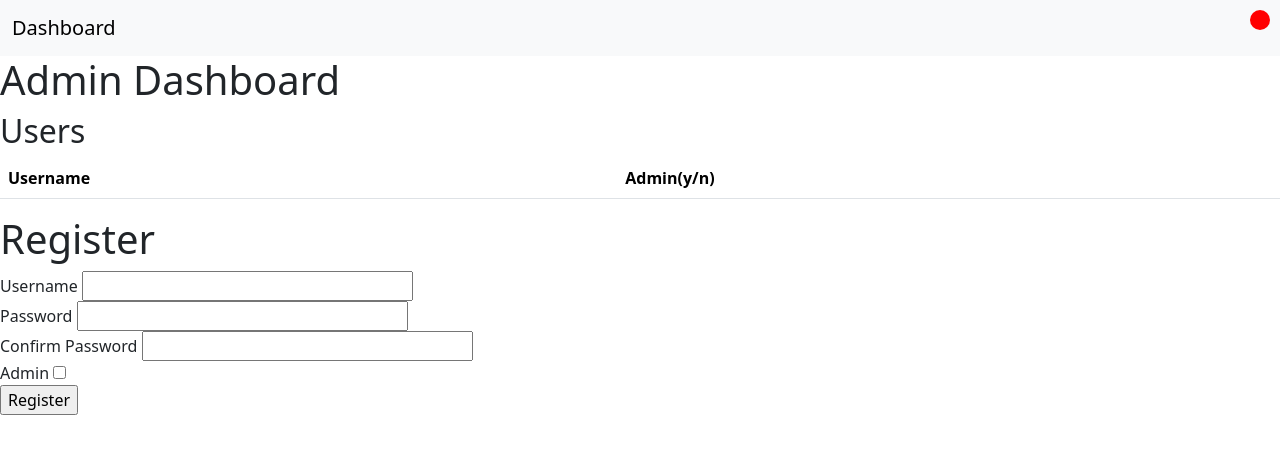
After one commit to BeDo284/NXDN-Brecht-Dobbelaere, a Flask app: page /admin in a window 1280 px wide. The commit adds this page. Shown: the top 454 px of the page. Run offline with Flask 3, Linux system fonts and the light colour scheme; data that the repository does not hold is empty; parts of the project's set-up code (start-up, migrations or seed data) failed here and were passed over.

Commit message:
add admin dashboard

```diff
--- a/forms.py
+++ b/forms.py
@@ -43,3 +43,6 @@ class FilterForm(FlaskForm):
     )
     submit = SubmitField('Apply Filter')
     export = SubmitField('Export data')
+
+class DeleteForm(FlaskForm):
+    submit = SubmitField('Delete')
--- a/server.py
+++ b/server.py
@@ -1,7 +1,7 @@
 from dotenv import load_dotenv
 from flask import Flask, render_template, redirect, url_for, request, flash
 from flask_bcrypt import Bcrypt
-from flask_login import LoginManager, login_user, login_required, logout_user
+from flask_login import LoginManager, login_user, login_required, logout_user, current_user
 
 from data import *
 from forms import *
@@ -31,17 +31,18 @@ def index():
     return render_template('index.html')
 
 
-@app.route('/register', methods=['GET', 'POST'])
-def register():
+@app.route('/admin', methods=['GET', 'POST'])
+def admin():
     form = RegistrationForm()
     # POST-request
     if form.validate_on_submit():
         hashed_password = bcrypt.generate_password_hash(form.password.data).decode('utf-8')
         user = User(username=form.username.data, password=hashed_password, admin=form.admin.data)
         user.save()
-        return redirect(url_for('login'))
-    # GET-request
-    return render_template('register.html', form=form)
+        return redirect(url_for('admin'))
+
+    users = User.objects.all()
+    return render_template('admin.html', users=users, form=form)
 
 
 @app.route('/login', methods=['GET', 'POST'])
--- /dev/null
+++ b/templates/admin.html
@@ -0,0 +1,32 @@
+{% extends 'base.html' %}
+
+{% block content %}
+<h1>Admin Dashboard</h1>
+<!-- User List Section -->
+<h2>Users</h2>
+<table class="table table-striped">
+    <thead>
+        <tr>
+            <th>Username</th>
+            <th>Admin(y/n)</th>
+        </tr>
+    </thead>
+    <tbody>
+        {% for user in users %}
+        <tr>
+            <td>{{ user.username }}</td>
+            <td>{{ user.admin }}</td>
+        </tr>
+        {% endfor %}
+    </tbody>
+</table>
+<h1>Register</h1>
+    <form method="POST">
+        {{ form.hidden_tag() }} <!-- Bevat CSRF-token -->
+        {{ form.username.label }} {{ form.username(size=30) }}<br>
+        {{ form.password.label }} {{ form.password(size=30) }}<br>
+        {{ form.confirm_password.label }} {{ form.confirm_password(size=30) }}<br>
+        {{ form.admin.label }} {{ form.admin(size=30) }}<br>
+        {{ form.submit() }}
+    </form>
+{% endblock %}
--- a/templates/base.html
+++ b/templates/base.html
@@ -57,7 +57,7 @@
                             </li>
                             {% if current_user.admin %}
                                 <li class="nav-item">
-                                    <a class="nav-link" href="{{ url_for('register') }}">Register</a>
+                                    <a class="nav-link" href="{{ url_for('admin') }}">Admin</a>
                                 </li>
                                 <li class="nav-item">
                                     <a class="nav-link" href="{{ url_for('upload_new_data') }}">Upload</a>
```
